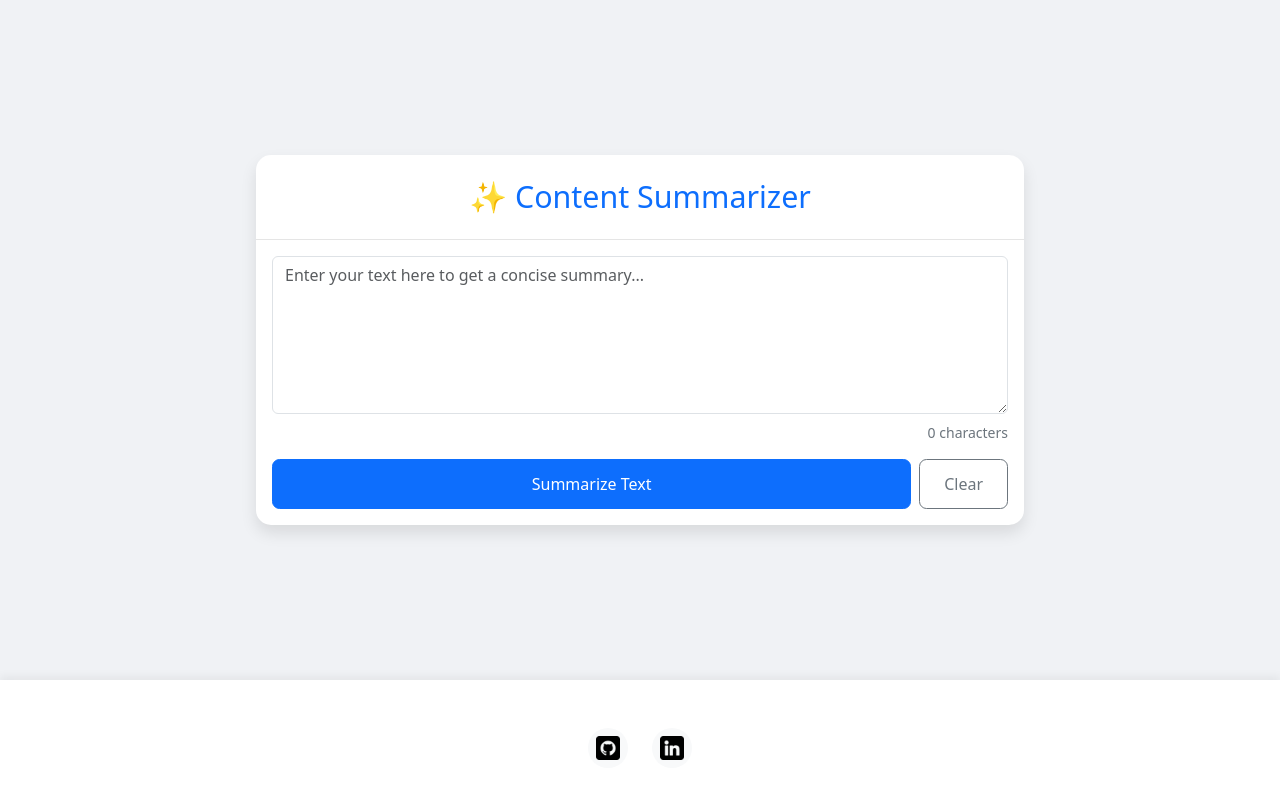
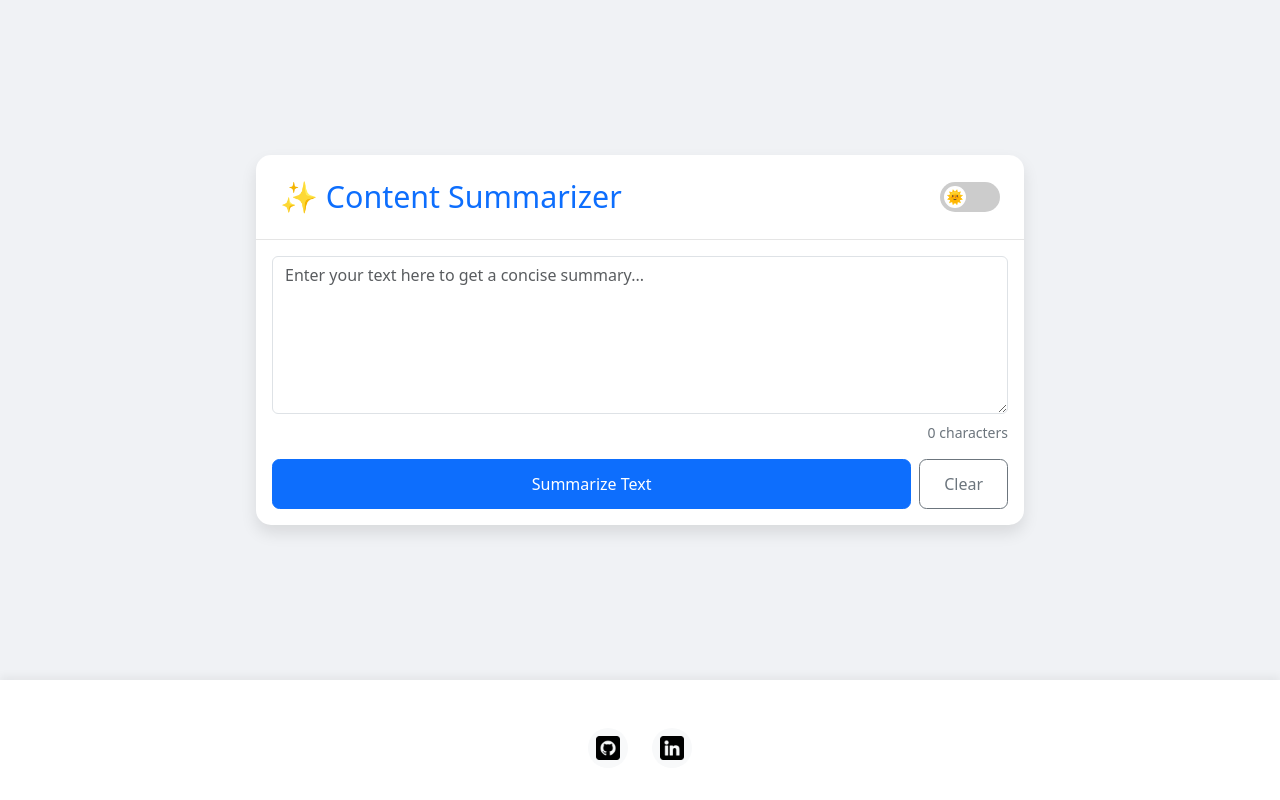
Before and after one commit to Shadab-2604/Summarizer, a Flask app: page / in a window 1280 px wide. Run offline with Flask 3, Linux system fonts and the light colour scheme; some libraries are stand-ins or nearby versions.

Commit message:
added dark light mode

```diff
--- a/templates/index.html
+++ b/templates/index.html
@@ -1,5 +1,5 @@
 <!DOCTYPE html>
-<html lang="en">
+<html lang="en" data-theme="light">
 <head>
     <meta charset="UTF-8">
     <meta name="viewport" content="width=device-width, initial-scale=1.0">
@@ -12,12 +12,42 @@
             --spacing-unit: 1rem;
         }
 
+        /* Light theme variables */
+        [data-theme="light"] {
+            --bg-color: #f0f2f5;
+            --card-bg: #ffffff;
+            --text-color: #212529;
+            --border-color: rgba(0,0,0,0.1);
+            --summary-bg: #f8f9fa;
+            --input-bg: #ffffff;
+            --input-border: #ced4da;
+            --social-icon-bg: #f8f9fa;
+            --footer-bg: #ffffff;
+            --footer-shadow: rgba(0,0,0,0.05);
+        }
+
+        /* Dark theme variables */
+        [data-theme="dark"] {
+            --bg-color: #1a1a1a;
+            --card-bg: #2d2d2d;
+            --text-color: #e0e0e0;
+            --border-color: rgba(255,255,255,0.1);
+            --summary-bg: #363636;
+            --input-bg: #363636;
+            --input-border: #404040;
+            --social-icon-bg: #363636;
+            --footer-bg: #2d2d2d;
+            --footer-shadow: rgba(0,0,0,0.2);
+        }
+
         body {
-            background-color: #f0f2f5;
+            background-color: var(--bg-color);
             min-height: 100vh;
             display: flex;
             flex-direction: column;
             font-family: system-ui, -apple-system, sans-serif;
+            color: var(--text-color);
+            transition: background-color 0.3s ease;
         }
 
         .main-container {
@@ -39,21 +69,69 @@
             border: none;
             border-radius: var(--border-radius);
             box-shadow: 0 8px 16px rgba(0, 0, 0, 0.1);
-            background: white;
-            transition: transform 0.3s ease;
-        }
-
-        @media (max-width: 768px) {
-            .card {
-                margin: 0;
-                border-radius: calc(var(--border-radius) / 2);
-            }
+            background: var(--card-bg);
+            transition: transform 0.3s ease, background-color 0.3s ease;
         }
 
         .card-header {
             background: transparent;
-            border-bottom: 1px solid rgba(0,0,0,0.1);
+            border-bottom: 1px solid var(--border-color);
             padding: 1.5rem;
+        }
+
+        .header-content {
+            display: flex;
+            justify-content: space-between;
+            align-items: center;
+        }
+
+        .theme-toggle {
+            position: relative;
+            width: 60px;
+            height: 30px;
+        }
+
+        .theme-toggle input {
+            opacity: 0;
+            width: 0;
+            height: 0;
+        }
+
+        .theme-slider {
+            position: absolute;
+            cursor: pointer;
+            top: 0;
+            left: 0;
+            right: 0;
+            bottom: 0;
+            background-color: #ccc;
+            transition: .4s;
+            border-radius: 30px;
+        }
+
+        .theme-slider:before {
+            position: absolute;
+            content: "🌞";
+            height: 22px;
+            width: 22px;
+            left: 4px;
+            bottom: 4px;
+            background-color: white;
+            transition: .4s;
+            border-radius: 50%;
+            display: flex;
+            align-items: center;
+            justify-content: center;
+            font-size: 14px;
+        }
+
+        input:checked + .theme-slider {
+            background-color: #2196F3;
+        }
+
+        input:checked + .theme-slider:before {
+            transform: translateX(30px);
+            content: "🌙";
         }
 
         .card-title {
@@ -72,10 +150,15 @@
             max-height: 400px;
             padding: 1rem;
             transition: all 0.3s ease;
+            background-color: var(--input-bg);
+            color: var(--text-color);
+            border-color: var(--input-border);
         }
 
         textarea:focus {
             box-shadow: 0 0 0 0.25rem rgba(13, 110, 253, 0.15);
+            background-color: var(--input-bg);
+            color: var(--text-color);
         }
 
         .char-count {
@@ -105,7 +188,7 @@
         }
 
         .summary-box {
-            background-color: #f8f9fa;
+            background-color: var(--summary-bg);
             border-radius: calc(var(--border-radius) / 2);
             border-left: 4px solid var(--primary-color);
             margin-top: 1.5rem;
@@ -159,9 +242,10 @@
         .footer {
             padding: 2rem 1rem;
             text-align: center;
-            background: white;
+            background: var(--footer-bg);
             margin-top: auto;
-            box-shadow: 0 -4px 8px rgba(0,0,0,0.05);
+            box-shadow: 0 -4px 8px var(--footer-shadow);
+            transition: background-color 0.3s ease;
         }
 
         .social-icons {
@@ -178,7 +262,7 @@
             width: 40px;
             height: 40px;
             border-radius: 50%;
-            background: #f8f9fa;
+            background: var(--social-icon-bg);
             transition: all 0.3s ease;
         }
 
@@ -190,6 +274,11 @@
         .social-icons img {
             width: 24px;
             height: 24px;
+            filter: var(--theme-icon-filter);
+        }
+
+        [data-theme="dark"] .social-icons img {
+            filter: invert(1);
         }
 
         @media (max-width: 576px) {
@@ -225,7 +314,13 @@
         <div class="container">
             <div class="card">
                 <div class="card-header">
+                    <div class="header-content">
                         <h2 class="card-title">✨ Content Summarizer</h2>
+                        <label class="theme-toggle">
+                            <input type="checkbox" id="themeToggle">
+                            <span class="theme-slider"></span>
+                        </label>
+                    </div>
                 </div>
 
                 <div class="card-body">
@@ -289,6 +384,21 @@
     </footer>
 
     <script>
+        // Theme handling
+    const themeToggle = document.getElementById('themeToggle');
+
+    // Load saved theme preference
+    const savedTheme = localStorage.getItem('theme') || 'light';
+    document.documentElement.setAttribute('data-theme', savedTheme);
+    themeToggle.checked = savedTheme === 'dark';
+
+    // Theme toggle handler
+    themeToggle.addEventListener('change', function() {
+        const theme = this.checked ? 'dark' : 'light';
+        document.documentElement.setAttribute('data-theme', theme);
+        localStorage.setItem('theme', theme);
+    });
+
     function updateCharCount() {
         const content = document.getElementById('content').value;
         const count = content.length;
@@ -360,7 +470,6 @@
                 const summaryBox = document.getElementById('summary-box');
                 document.getElementById('summary').innerText = data.summary;
                 summaryBox.classList.remove('d-none');
-                    // Add a small delay before showing the animation
                 setTimeout(() => {
                     summaryBox.classList.add('show');
                 }, 50);
@@ -377,12 +486,30 @@
         });
     }
 
-        // Add event listener for Enter key in textarea
+    // Add event listeners for keyboard shortcuts
     document.getElementById('content').addEventListener('keydown', function(e) {
-            if (e.key === 'Enter' && e.ctrlKey) {
+        // Ctrl/Cmd + Enter to summarize
+        if ((e.ctrlKey || e.metaKey) && e.key === 'Enter') {
+            e.preventDefault();
             summarizeText();
         }
     });
+
+    // Handle system theme changes
+    window.matchMedia('(prefers-color-scheme: dark)').addEventListener('change', e => {
+        if (!localStorage.getItem('theme')) {
+            const theme = e.matches ? 'dark' : 'light';
+            document.documentElement.setAttribute('data-theme', theme);
+            themeToggle.checked = e.matches;
+        }
+    });
+
+    // Initialize theme based on system preference if no saved preference
+    if (!localStorage.getItem('theme')) {
+        const prefersDark = window.matchMedia('(prefers-color-scheme: dark)').matches;
+        document.documentElement.setAttribute('data-theme', prefersDark ? 'dark' : 'light');
+        themeToggle.checked = prefersDark;
+    }
 </script>
 </body>
 </html>
```
Lines whose indentation alone changed are shown as unchanged.
